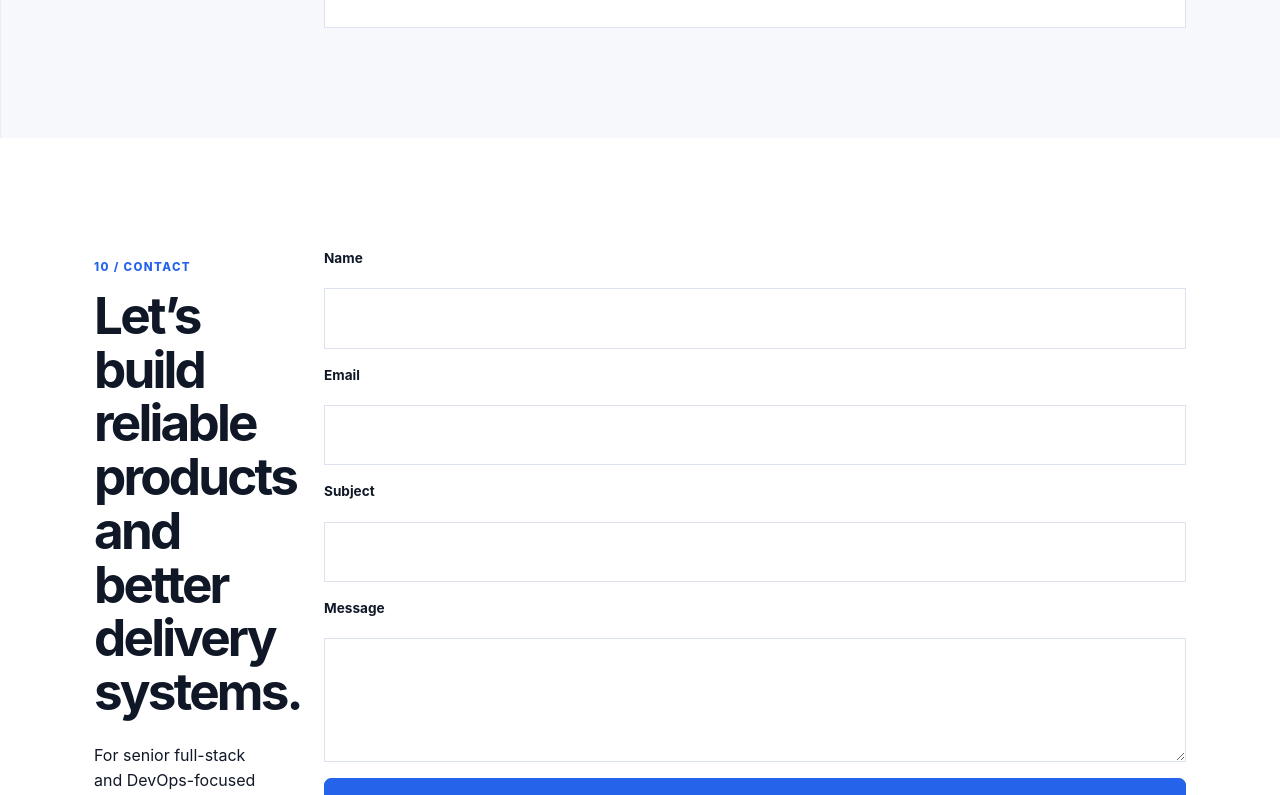
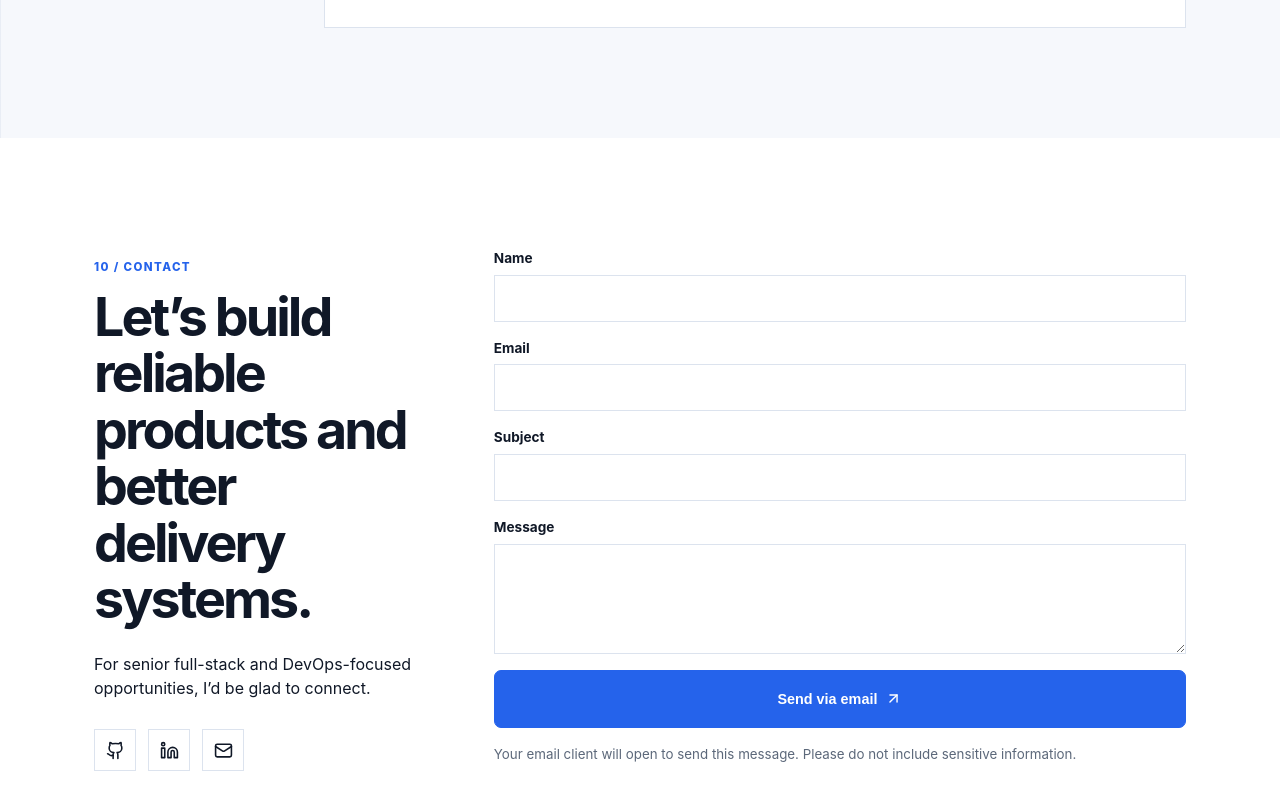
Before and after one commit to sairamraavi/sairamraavi.github.io, a Next.js app: page / in a window 1280 px wide. Shown: the part 7840-8635 px from the top of the page. Built offline with nearby package versions, Linux system fonts and the light colour scheme.

Commit message:
Improve contact section alignment

```diff
--- a/src/app/ui.css
+++ b/src/app/ui.css
@@ -1 +1 @@
-.filter-row{display:flex;gap:.5rem;flex-wrap:wrap;margin:2rem 0 0}.filter-row button{background:transparent;border:1px solid var(--line);border-radius:999px;color:var(--muted);cursor:pointer;font:inherit;font-size:.78rem;font-weight:700;padding:.5rem .75rem}.filter-row button:hover,.filter-row button.selected{background:var(--accent);border-color:var(--accent);color:#fff}.architecture{border:0;display:flex;gap:.5rem;align-items:center;flex-wrap:wrap;padding:1rem;margin:1.25rem 0 .5rem;background:var(--soft);font-size:.72rem;font-weight:800;color:var(--accent)}.architecture b{font-size:1rem}.architecture-notes{border-left:2px solid var(--accent);padding-left:1rem;margin:1rem 0;color:var(--muted);font-size:.9rem}.architecture-notes p{margin:.5rem 0}.empty-state{padding:2rem;border:1px dashed var(--line);color:var(--muted)}.desktop a.active{color:var(--accent);font-weight:800}.desktop a{padding:.5rem 0}.mobile-menu a.active{color:var(--accent);font-weight:800}@media(max-width:800px){.architecture{align-items:flex-start}.filter-row{margin-top:1.25rem}}
+.filter-row{display:flex;gap:.5rem;flex-wrap:wrap;margin:2rem 0 0}.filter-row button{background:transparent;border:1px solid var(--line);border-radius:999px;color:var(--muted);cursor:pointer;font:inherit;font-size:.78rem;font-weight:700;padding:.5rem .75rem}.filter-row button:hover,.filter-row button.selected{background:var(--accent);border-color:var(--accent);color:#fff}.architecture{border:0;display:flex;gap:.5rem;align-items:center;flex-wrap:wrap;padding:1rem;margin:1.25rem 0 .5rem;background:var(--soft);font-size:.72rem;font-weight:800;color:var(--accent)}.architecture b{font-size:1rem}.architecture-notes{border-left:2px solid var(--accent);padding-left:1rem;margin:1rem 0;color:var(--muted);font-size:.9rem}.architecture-notes p{margin:.5rem 0}.empty-state{padding:2rem;border:1px dashed var(--line);color:var(--muted)}.desktop a.active{color:var(--accent);font-weight:800}.desktop a{padding:.5rem 0}.mobile-menu a.active{color:var(--accent);font-weight:800}.contact{grid-template-columns:minmax(290px,.7fr) minmax(0,1.5fr);align-items:start;gap:clamp(2.5rem,6vw,6rem)}.contact h2{font-size:clamp(2.7rem,4.2vw,5rem);overflow-wrap:anywhere}.contact form{min-width:0}.contact form .button{justify-content:center;min-height:58px}@media(max-width:1000px){.contact{grid-template-columns:1fr}.contact h2{max-width:680px}}@media(max-width:800px){.architecture{align-items:flex-start}.filter-row{margin-top:1.25rem}}
```
